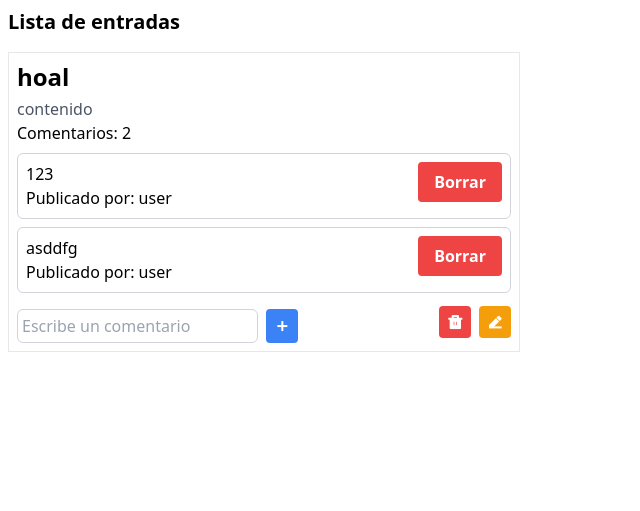
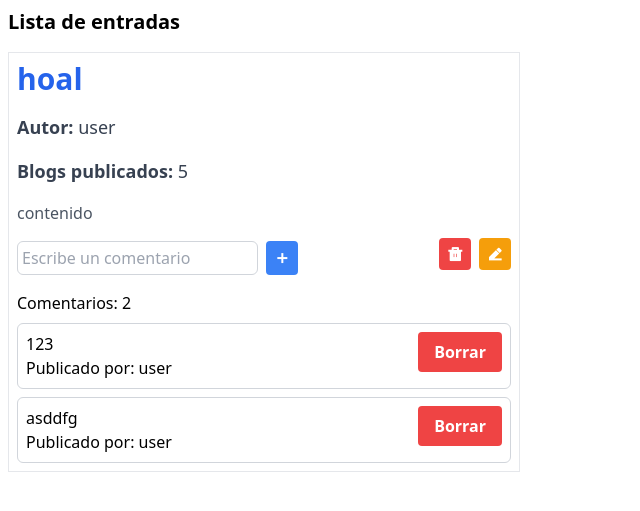
Before and after one commit to irastorzatobias/minishitblog, a Django app: page / in a window 1280 px wide. Shown: the part 56-567 px from the top of the page, without its empty margins (0-640 px from the left). Run offline with Django 4.2, Linux system fonts and the light colour scheme; data comes from the database, SQL or seed files in the repository; both versions use the stored data as it was after the commit; some libraries are stand-ins or nearby versions.

Commit message:
agregada la cantidad de blogs que creo el usuario

```diff
--- a/blog_app/templates/blog_app/entrada_list.html
+++ b/blog_app/templates/blog_app/entrada_list.html
@@ -4,35 +4,25 @@
   <div class="flex flex-col">
     {% for entrada in object_list %}
     <div class="p-2 mb-2 w-auto max-w-lg border border-gray-200">
-      <h2 class="text-2xl font-bold mb-1">{{ entrada.titulo }}</h2>
+      <div class="mb-4">
+        <h2 class="text-3xl font-extrabold mb-1 text-blue-600">
+          {{ entrada.titulo }}
+        </h2>
+      </div>
+      <div class="mb-4">
+        <h3 class="text-lg font-semibold mb-1 text-gray-700">
+          Autor: <span class="font-normal">{{ entrada.autor }}</span>
+        </h3>
+      </div>
+      <div class="mb-4">
+        <h4 class="text-lg font-semibold mb-1 text-gray-700">
+          Blogs publicados:
+          <span class="font-normal">{{ entrada.autor.entradas_count }}</span>
+        </h4>
+      </div>
       <p class="text-gray-600" style="word-wrap: break-word">
         {{ entrada.contenido }}
       </p>
-      <p>Comentarios: {{ entrada.comentarios_count }}</p>
-
-        {% for comentario in entrada.comentario_set.all %}
-        <div
-          class="border border-gray-300 rounded-md p-2 mt-2 flex flex-row justify-between align-center"
-        >
-          <div>
-            <p>{{ comentario.texto }}</p>
-            <p>Publicado por: {{ comentario.autor }}</p>
-          </div>
-          <form
-            method="post"
-            action="{% url 'comentario_delete' comentario.pk %}"
-          >
-            {% csrf_token %}
-            <button
-              type="submit"
-              class="bg-red-500 hover:bg-red-700 text-white font-bold py-2 px-4 rounded"
-            >
-              Borrar
-            </button>
-          </form>
-        </div>
-        {% endfor %}
-
       <div class="flex flex-row gap-2 justify-between items-center mt-2">
         <form
           method="post"
@@ -65,6 +55,30 @@
           ></a>
         </div>
       </div>
+      <p class="mt-4">Comentarios: {{ entrada.comentarios_count }}</p>
+
+      {% for comentario in entrada.comentario_set.all %}
+      <div
+        class="border border-gray-300 rounded-md p-2 mt-2 flex flex-row justify-between align-center"
+      >
+        <div>
+          <p>{{ comentario.texto }}</p>
+          <p>Publicado por: {{ comentario.autor }}</p>
+        </div>
+        <form
+          method="post"
+          action="{% url 'comentario_delete' comentario.pk %}"
+        >
+          {% csrf_token %}
+          <button
+            type="submit"
+            class="bg-red-500 hover:bg-red-700 text-white font-bold py-2 px-4 rounded"
+          >
+            Borrar
+          </button>
+        </form>
+      </div>
+      {% endfor %}
     </div>
     {% endfor %}
   </div>
--- a/blog_app/urls.py
+++ b/blog_app/urls.py
@@ -1,6 +1,5 @@
 from django.urls import path
 from .views import EntradaListView, EntradaCreateView, EntradaDeleteView, EntradaUpdateView, ComentarioCreateView, ComentarioDeleteView
-from django.contrib.auth import views as auth_views
 
 urlpatterns = [
     path('', EntradaListView.as_view(), name='entrada_list'),
```
Also changed, not shown: db.sqlite3.
